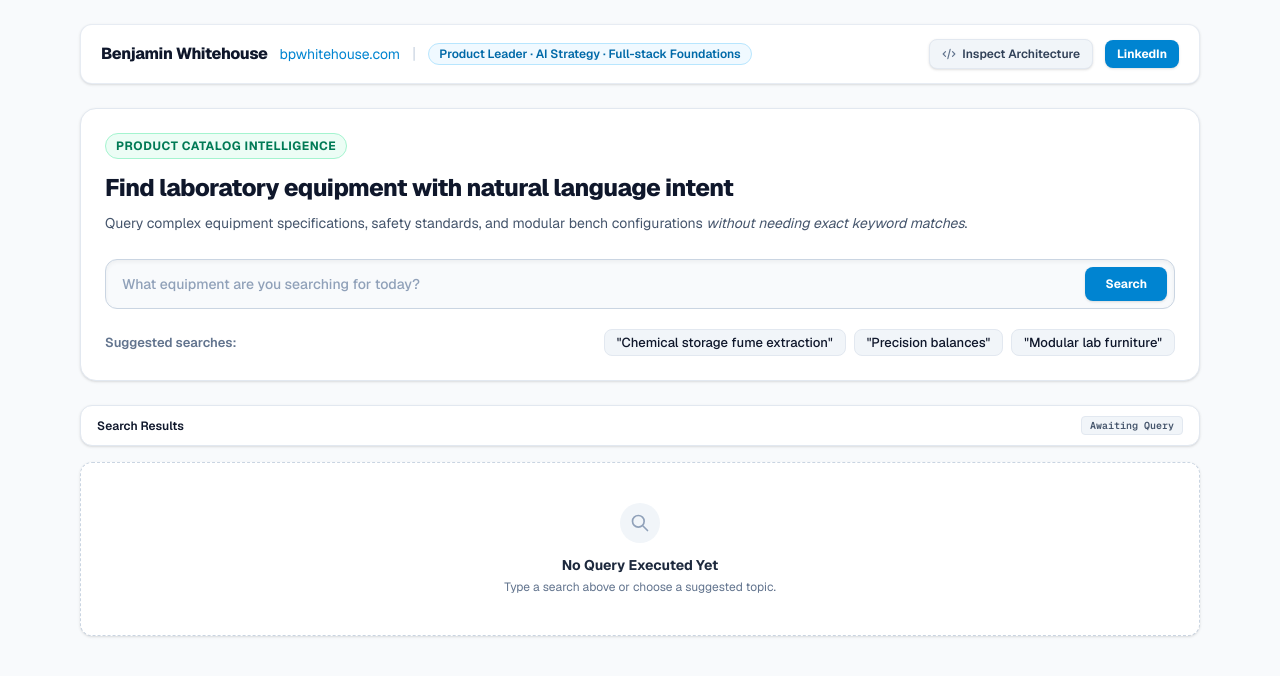
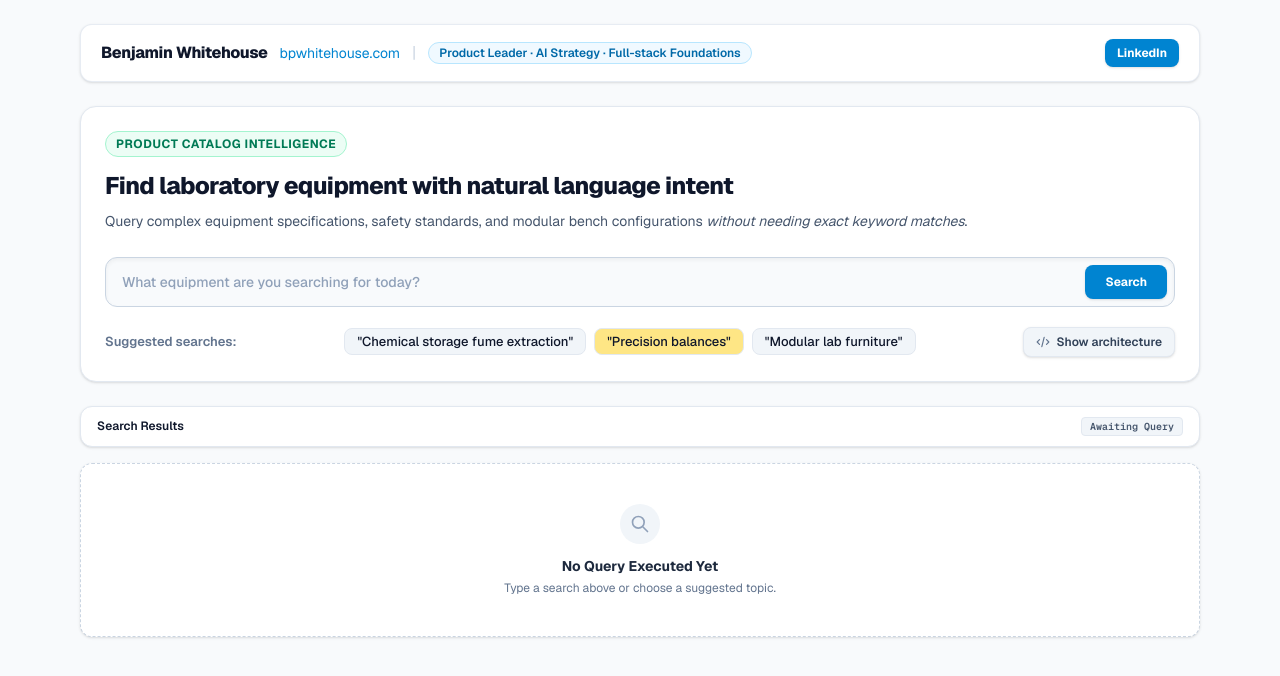
Before and after one commit to bpwhitehouse/discovery-engine, a Next.js app: page /demo in a window 1280 px wide. Shown: the top 676 px of the page. Built offline with nearby package versions, Linux system fonts and the light colour scheme.

Commit message:
Relocate hide architecture button

```diff
--- a/src/app/demo/DemoClient.tsx
+++ b/src/app/demo/DemoClient.tsx
@@ -120,16 +120,6 @@ export default function DemoClient() {
 
           {/* Mode Switcher Badge */}
           <div className="flex items-center gap-3 text-xs">
-            <button
-              onClick={() => setShowTechnicalDetails(!showTechnicalDetails)}
-              className="inline-flex items-center gap-1.5 px-3 py-1.5 rounded-lg text-xs font-semibold text-slate-700 bg-slate-100 hover:bg-slate-200 border border-slate-200 transition-colors shadow-sm"
-            >
-              <svg className="w-3.5 h-3.5 text-slate-500" fill="none" stroke="currentColor" viewBox="0 0 24 24">
-                <path strokeLinecap="round" strokeLinejoin="round" strokeWidth="2" d="M10 20l4-16m4 4l4 4-4 4M6 16l-4-4 4-4" />
-              </svg>
-              <span>{showTechnicalDetails ? 'Hide Architecture' : 'Inspect Architecture'}</span>
-            </button>
-
             <a
               href="https://www.linkedin.com/in/bpwhitehouse"
               target="_blank"
@@ -184,7 +174,7 @@ export default function DemoClient() {
               </button>
               <button
                 onClick={() => runPreset('High-precision analytical balances and laboratory instruments')}
-                className="text-[13px] bg-slate-100 hover:bg-sky-50 hover:text-sky-700 border border-slate-200 px-3 py-1 rounded-lg font-medium transition-all"
+                className="text-[13px] bg-amber-200 hover:bg-sky-50 hover:text-sky-700 border border-slate-200 px-3 py-1 rounded-lg font-medium transition-all"
               >
                 "Precision balances"
               </button>
@@ -194,6 +184,17 @@ export default function DemoClient() {
               >
                 "Modular lab furniture"
               </button>
+            </div>
+            <div>
+            <button
+              onClick={() => setShowTechnicalDetails(!showTechnicalDetails)}
+              className="inline-flex items-center gap-1.5 px-3 py-1.5 rounded-lg text-xs font-semibold text-slate-700 bg-slate-100 hover:bg-slate-200 border border-slate-200 transition-colors shadow-sm"
+            >
+              <svg className="w-3.5 h-3.5 text-slate-500" fill="none" stroke="currentColor" viewBox="0 0 24 24">
+                <path strokeLinecap="round" strokeLinejoin="round" strokeWidth="2" d="M10 20l4-16m4 4l4 4-4 4M6 16l-4-4 4-4" />
+              </svg>
+              <span>{showTechnicalDetails ? 'Hide architecture' : 'Show architecture'}</span>
+            </button>
             </div>
           </div>
         </section>
```
